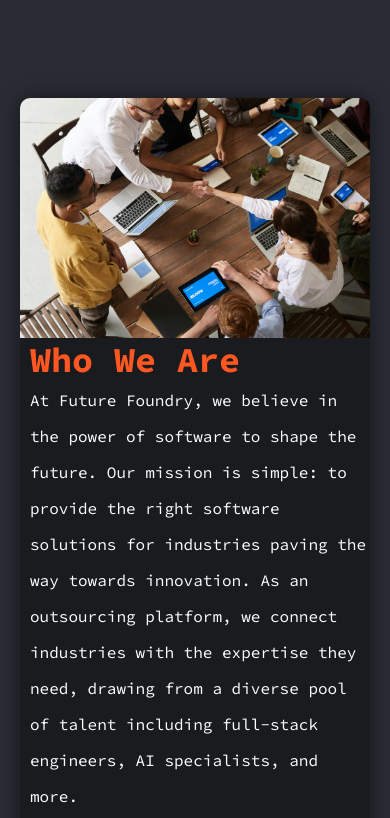
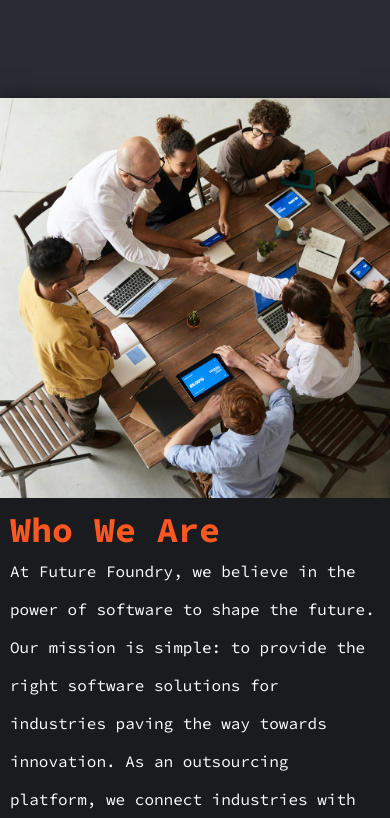
Before and after one commit to demarcoeduard/future-foundry, an Angular app: page /home in a window 390 px wide. Shown: the part 846-1664 px from the top of the page. Built offline with nearby package versions, Linux system fonts and the light colour scheme.

Commit message:
changed the responsiveness of the about section

```diff
--- a/src/app/home/home.component.css
+++ b/src/app/home/home.component.css
@@ -179,6 +179,7 @@ h2 {
 #aboutHeader {
   color: var(--action-color);
   font-size: 50px;
+  padding-top: 5px;
 }
 
 #aboutDescription {
@@ -209,14 +210,14 @@ h2 {
 
 @media (width <= 1200px) {
   #aboutWrapper {
-    width: 500px;
-    height: 800px;
+    width: 700px;
+    height: 820px;
     flex-direction: column;
   }
 
   #aboutImg {
     width: 100%;
-    height: 40%;
+    height: 50%;
     border-top-left-radius: 10px;
     border-bottom-left-radius: 0px;
     border-top-right-radius: 10px;
@@ -228,31 +229,40 @@ h2 {
 
   #aboutHeader {
     font-size: 45px;
+    padding-top: 5px;
   }
 
   #aboutDescription {
     font-size: 18px;
-    line-height: 37.5px;
+    line-height: 38px;
   }
 }
 
 
-@media (width <= 700px) {
+@media (width <= 800px) {
   #aboutWrapper {
-    width: 350px;
-  }
-
-  #aboutImg {
-    height: 30%;
+    width: 100%;
+    height: 100%;
+    padding-bottom: 20px;
+    border-radius: 0px;
   }
 
   #aboutHeader {
     font-size: 35px;
+    padding-top: 10px;
+  }
+
+  #aboutImg {
+    height: 400px;
+    border-radius: 0px;
+  }
+
+  #aboutText {
+    padding-right: 10px;
   }
 
   #aboutDescription {
     font-size: 16px;
-    line-height: 36px
   }
 }
 
```
